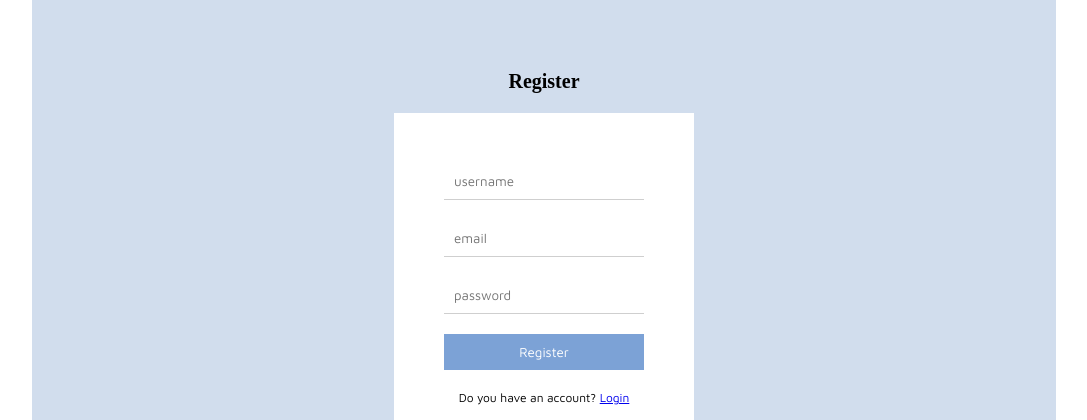
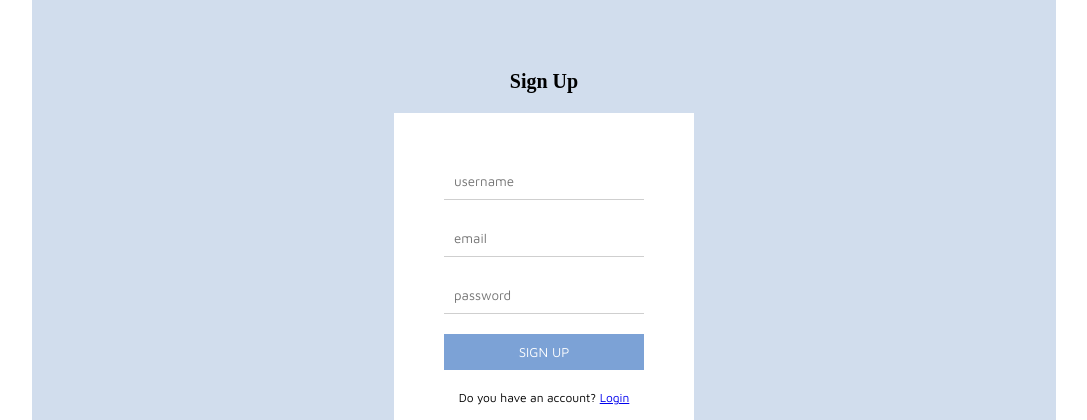
Before and after one commit to chloeskim/blog-app, a React (Create React App) app in the folder client/: page /register in a window 1280 px wide. Shown: the part 144-564 px from the top of the page, without its empty margins (96-1183 px from the left). Built offline with nearby package versions, Linux system fonts and the light colour scheme; a web font is replaced by a local one.

Commit message:
✏️ Change text: Register to Sign Up.

```diff
--- a/client/src/pages/Register.jsx
+++ b/client/src/pages/Register.jsx
@@ -30,7 +30,7 @@ const Register = () => {
 
   return (
     <div className="register">
-      <h1>Register</h1>
+      <h1>Sign Up</h1>
       <form>
         <input
           type="text"
@@ -53,7 +53,7 @@ const Register = () => {
           onChange={handleChange}
           required
         />
-        <button onClick={handleSubmit}>Register</button>
+        <button onClick={handleSubmit}>SIGN UP</button>
         {err && <p>{err}</p>}
         <span>
           Do you have an account? <Link to="/login">Login</Link>
```
